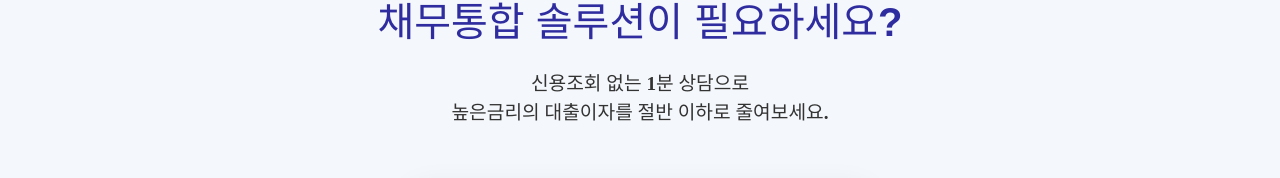
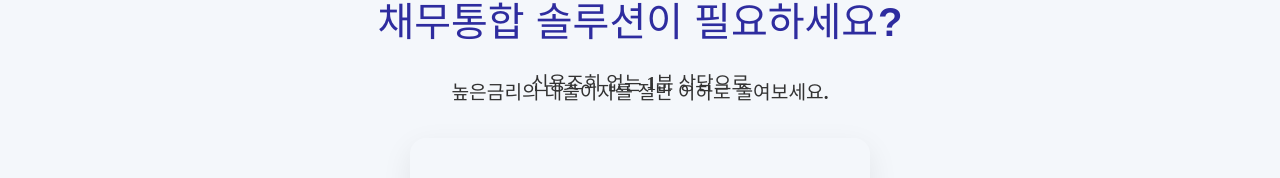
Before and after one commit to tara794600-bot/ziwon, a React (Vite) app: page / in a window 1280 px wide. Shown: the part 3340-3518 px from the top of the page. Built offline with nearby package versions, Linux system fonts and the light colour scheme.

Commit message:
Update App.css

```diff
--- a/src/App.css
+++ b/src/App.css
@@ -432,6 +432,7 @@ font-family: "Pretendard";
 font-weight:700;
 align-items: center;
 color: #111111d2;
+margin-bottom: -20px;
 }
 
 .조회 {
```
